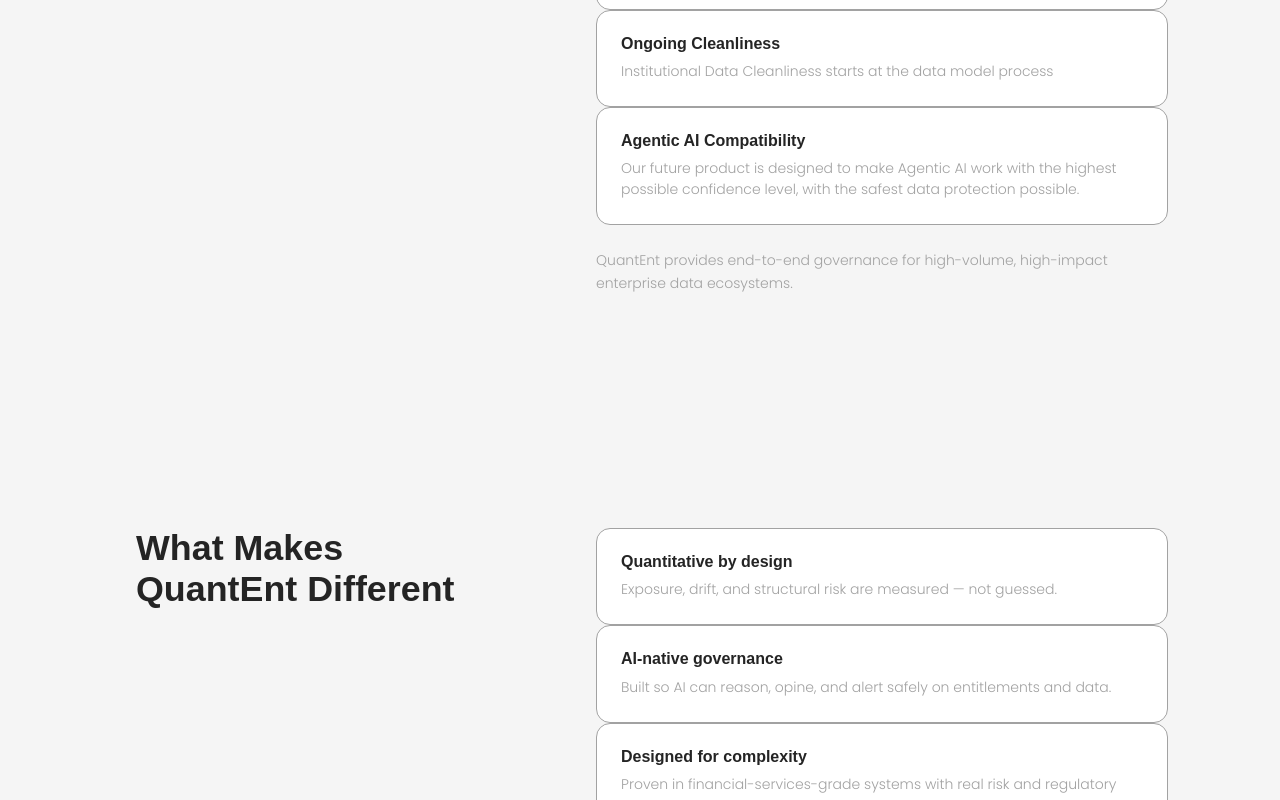
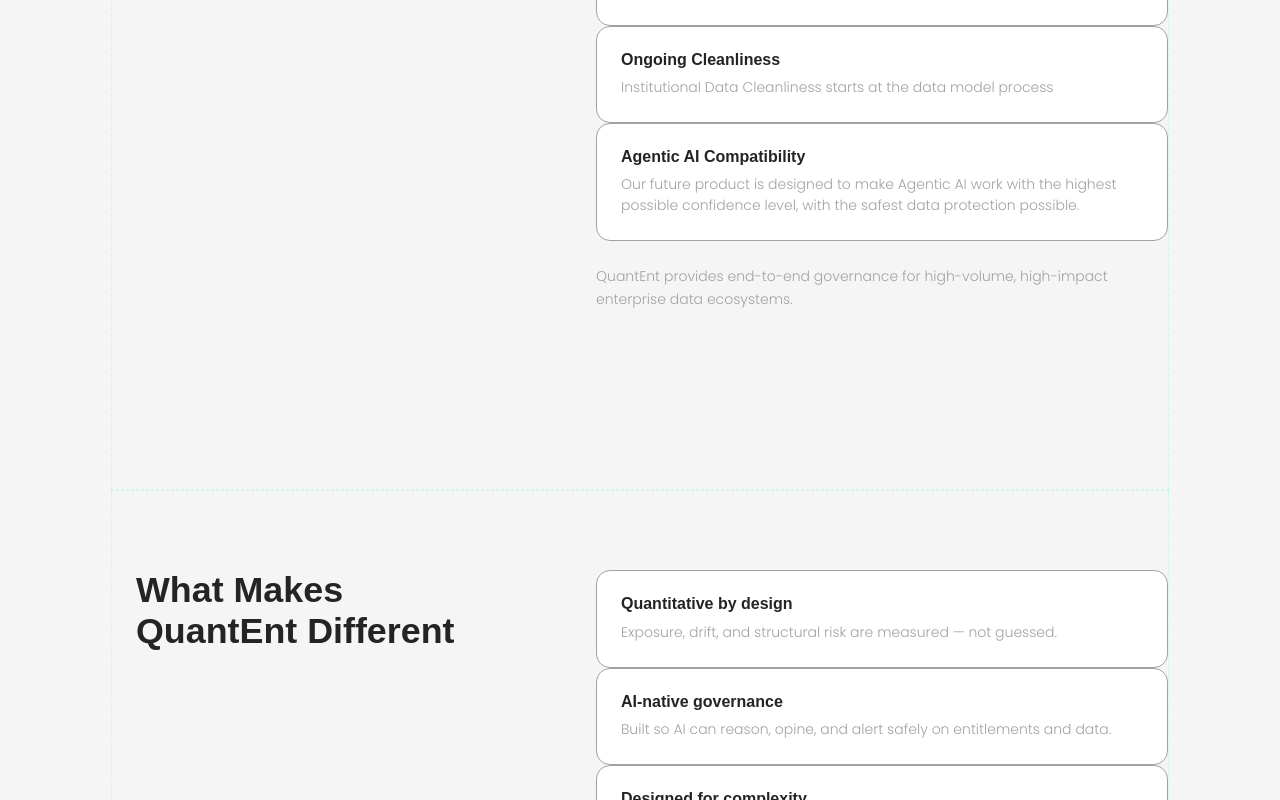
Before and after one commit to quantent-web/quantent-web, a Next.js app: page / in a window 1280 px wide. Shown: the part 2000-2800 px from the top of the page. Built offline with nearby package versions, Linux system fonts and the light colour scheme; a web font is replaced by a local one.

Commit message:
chore(home): add temporary sticky debug outlines and chapter range spacing

```diff
--- a/app/components/StickySplitBlock/StickySplitBlock.module.css
+++ b/app/components/StickySplitBlock/StickySplitBlock.module.css
@@ -7,11 +7,12 @@
   display: grid;
   grid-template-columns: minmax(280px, 420px) minmax(0, 1fr);
   gap: var(--space-8, 32px);
-  padding-top: clamp(48px, 8vh, 96px);
-  padding-bottom: clamp(120px, 18vh, 240px);
+  min-height: 100svh;
+  padding-block: clamp(56px, 10vh, 120px);
+  padding-bottom: clamp(180px, 22vh, 320px);
   align-items: start;
-  min-height: 100svh;
   overflow: visible;
+  outline: 1px dashed rgba(0, 255, 180, 0.15);
 }
 
 .left {
@@ -23,6 +24,7 @@
   position: sticky;
   top: calc(var(--nav-h, 64px) + 24px);
   padding-inline: clamp(16px, 2vw, 24px);
+  outline: 1px solid rgba(255, 255, 255, 0.12);
 }
 
 .right {
@@ -33,7 +35,11 @@
 .stack {
   display: flex;
   flex-direction: column;
-  gap: clamp(16px, 3vh, 32px);
+  gap: clamp(18px, 3.5vh, 36px);
+}
+
+.stack > * {
+  margin: 0;
 }
 
 .beat {
```
